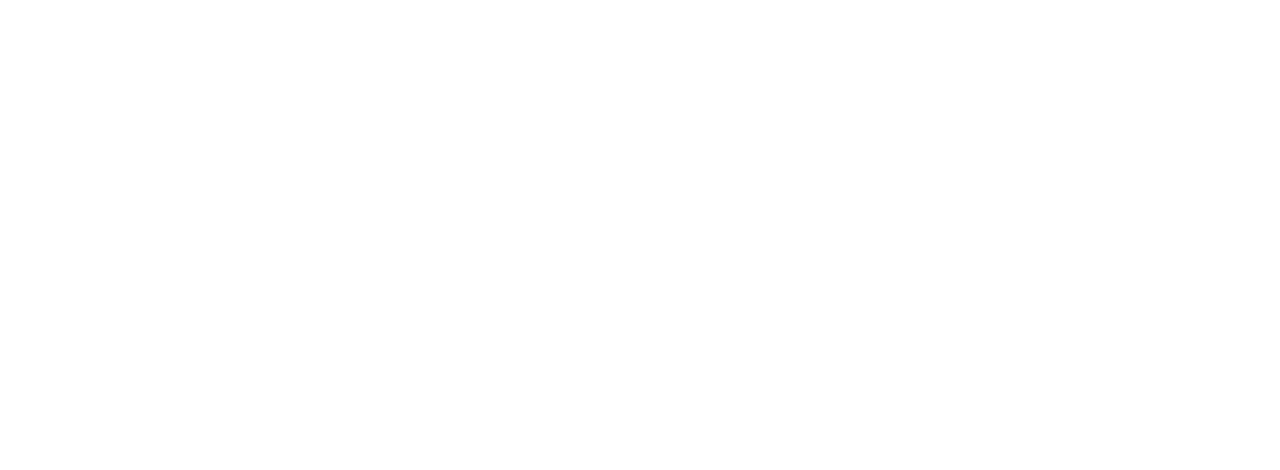
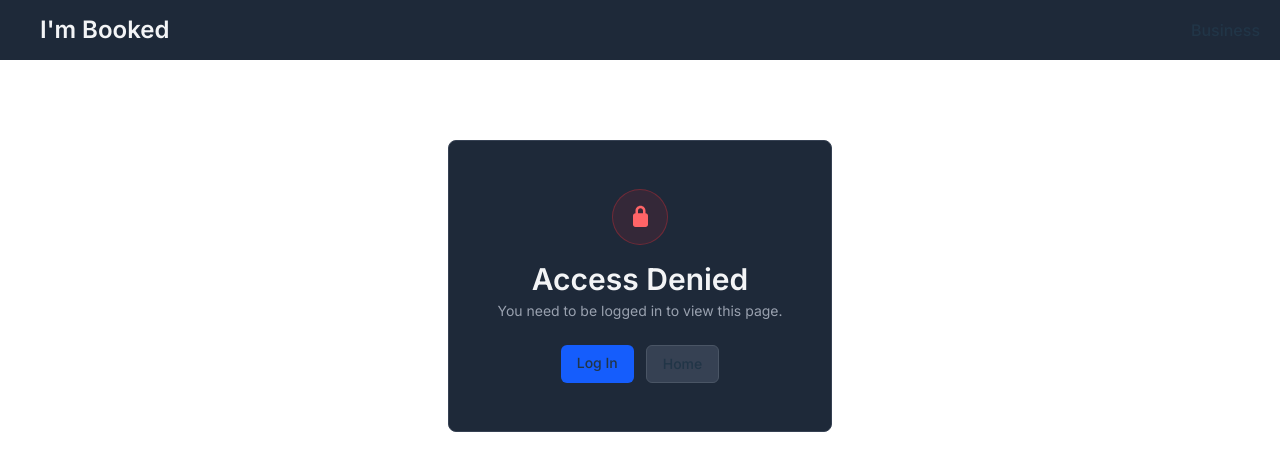
Before and after one commit to Enelrith/im-booked-frontend, a React (Vite) app: page /unauthorized in a window 1280 px wide. Before the commit this address had no page. Shown: the top 470 px of the page. Built offline with nearby package versions, Linux system fonts and the light colour scheme.

Commit message:
feat: add Unauthorized page
- Change the redirect location from /login to /unauthorized when the user receives a 401 response and can't refresh their token

```diff
--- a/src/App.tsx
+++ b/src/App.tsx
@@ -14,6 +14,7 @@ import BusinessDashboard from './pages/BusinessDashboard';
 import BusinessSidebar from './components/BusinessSidebar';
 import CreateBusiness from './pages/CreateBusiness';
 import ViewBusiness from './pages/ViewBusiness';
+import Unauthorized from './pages/Unauthorized';
 
 const Layout = () => {
   const location = useLocation();
@@ -43,6 +44,7 @@ function App() {
           <Route path="/business" element={<BusinessDashboard />} />
           <Route path="/business/create" element={<CreateBusiness />} />
           <Route path="/business/:id" element={<ViewBusiness />} />
+          <Route path="/unauthorized" element={<Unauthorized />} />
         </Route>
       </Routes>
     </BrowserRouter>
--- /dev/null
+++ b/src/pages/Unauthorized.tsx
@@ -0,0 +1,37 @@
+import { Link } from 'react-router-dom';
+import { FontAwesomeIcon } from '@fortawesome/react-fontawesome';
+import { faLock } from '@fortawesome/free-solid-svg-icons';
+
+export default function Unauthorized() {
+  return (
+    <section className="flex flex-col items-center justify-center flex-1 gap-y-4 text-center px-6 mt-20">
+      <div className="bg-gray-800 border border-gray-700 rounded-lg px-12 py-12 flex flex-col items-center gap-y-4 max-w-sm w-full">
+        <div className="bg-red-500/10 border border-red-500/30 rounded-full w-14 h-14 flex items-center justify-center">
+          <FontAwesomeIcon icon={faLock} className="text-red-400 text-xl" />
+        </div>
+        <div className="flex flex-col gap-y-1">
+          <h2 className="text-gray-100 font-semibold text-3xl">
+            Access Denied
+          </h2>
+          <p className="text-gray-400 text-sm">
+            You need to be logged in to view this page.
+          </p>
+        </div>
+        <div className="flex gap-x-3 mt-2">
+          <Link
+            to="/login"
+            className="bg-blue-600 hover:bg-blue-700 text-white text-sm font-medium px-4 py-2 rounded-md transition-colors duration-150"
+          >
+            Log In
+          </Link>
+          <Link
+            to="/"
+            className="bg-gray-700 hover:bg-gray-600 text-gray-100 text-sm font-medium px-4 py-2 rounded-md border border-gray-600 transition-colors duration-150"
+          >
+            Home
+          </Link>
+        </div>
+      </div>
+    </section>
+  );
+}
--- a/src/services/Axios.ts
+++ b/src/services/Axios.ts
@@ -16,15 +16,19 @@ export const setAuthHeader = (token: string) => {
 axiosAuth.interceptors.response.use(undefined, async (error) => {
   if (error.status === 401) {
     try {
-      const response = await axios.post(`${getBackendUrl()}/api/auth/refresh`, {
-        withCredentials: true,
-      });
+      const response = await axios.post(
+        `${getBackendUrl()}/api/auth/refresh`,
+        {},
+        {
+          withCredentials: true,
+        }
+      );
       if (response.status === 200) setAuthHeader(response.data.accessToken);
 
       return axiosAuth(error.config);
     } catch (error) {
       if (isAxiosError(error)) {
-        window.location.href = `${getFrontendUrl()}/login`;
+        window.location.href = `${getFrontendUrl()}/unauthorized`;
       }
     }
   }
```
